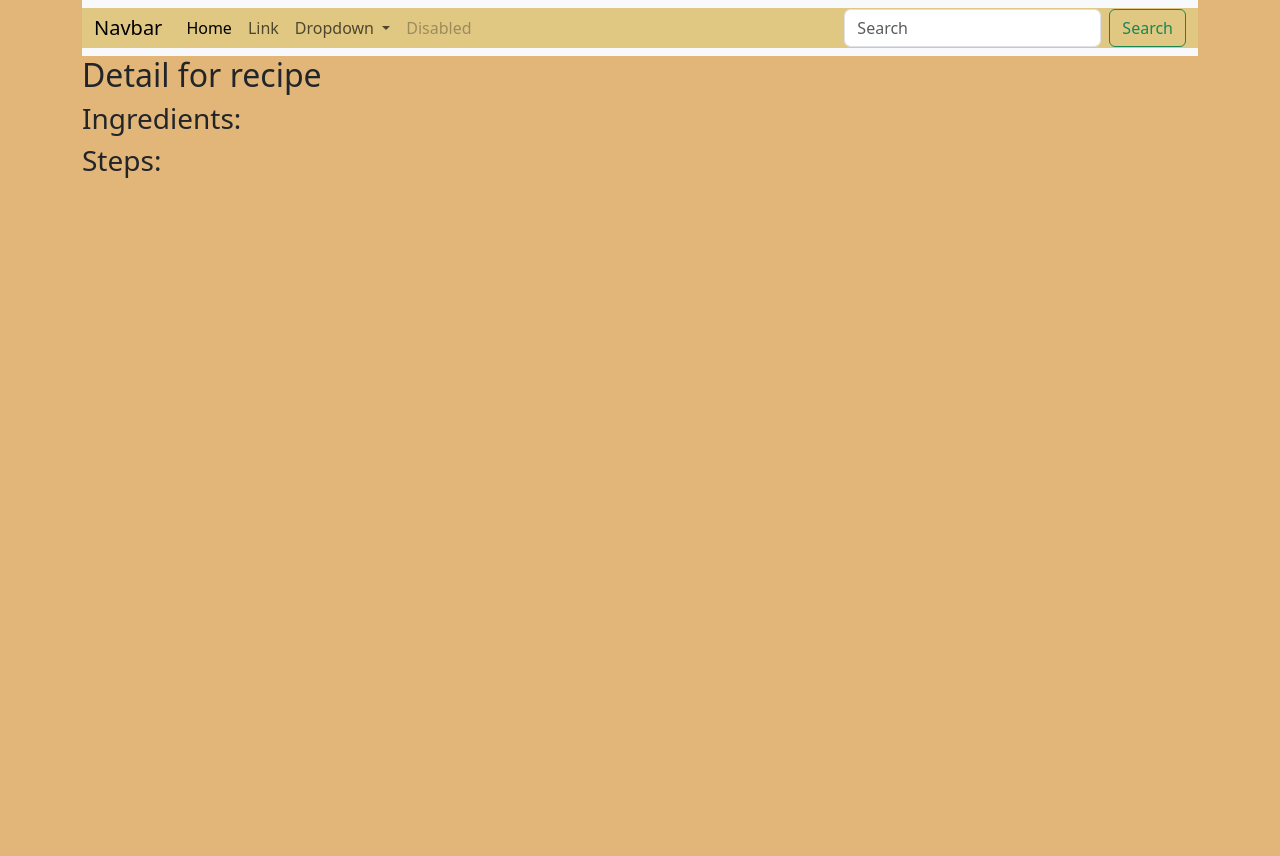
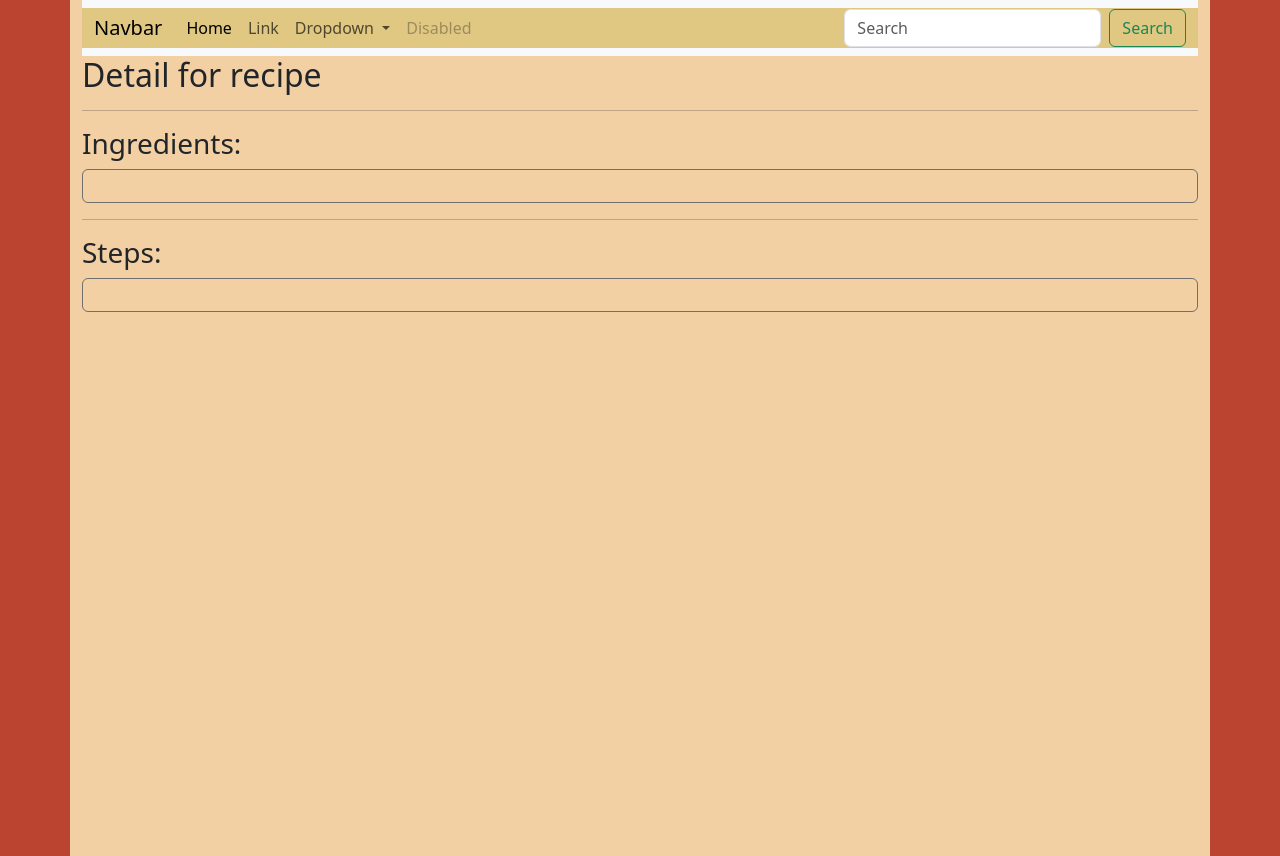
Before and after one commit to tflaten4184/CookingSite, a Django app: template recipes/templates/recipes/detail.html in a window 1280 px wide. Before the commit the page ends 178 px from the top, so only its background shows below. Run offline with Django 4.2, Linux system fonts and the light colour scheme; the template is opened without the code that fills it, so the values that code supplies are empty; some libraries are stand-ins or nearby versions.

Commit message:
styling on detail page

```diff
--- a/cookingsite/templates/base.html
+++ b/cookingsite/templates/base.html
@@ -9,7 +9,7 @@
     <link href="https://cdn.jsdelivr.net/npm/bootstrap@5.3.0-alpha3/dist/css/bootstrap.min.css" rel="stylesheet" integrity="sha384-KK94CHFLLe+nY2dmCWGMq91rCGa5gtU4mk92HdvYe+M/SXH301p5ILy+dN9+nJOZ" crossorigin="anonymous">
     <link href="{% static 'recipes/style.css' %}" rel="stylesheet" type="text/css">
 </head>
-<body>
+<body class="h-100">
 
   <div class="container">
     <nav class="navbar navbar-expand-lg bg-body-tertiary">
@@ -50,7 +50,7 @@
     </nav>
   </div>
 
-    <div class="container">
+    <div class="container h-100 d-inline-block-">
         {% block body %}
             DEFAULT BODY - This is the base template.
         {% endblock body %}
--- a/recipes/static/recipes/style.css
+++ b/recipes/static/recipes/style.css
@@ -1,7 +1,29 @@
+:root {
+    --persian-red: #bb4430ff;
+    --sunset: #f2d0a4ff;
+    --papaya-whip: #ffecccff;
+    --dim-gray: #707070ff;
+    --ultra-violet: #5b5f97ff;
+}
+
+html {
+    height: 100%;
+    width: 100%;
+}
+
 body {
-    background: rgb(226, 181, 121);
+    background: var(--persian-red);
+    min-height: 100%;
 }
 
 .navbar .container-fluid {
     background-color: rgb(224, 200, 131);
 }
+
+.container {
+    background: var(--sunset);
+}
+
+.border-primary {
+    border: 1px solid var(--dim-gray) !important;
+}
--- a/recipes/templates/recipes/detail.html
+++ b/recipes/templates/recipes/detail.html
@@ -4,8 +4,10 @@
 
 {% block body %}
     <h2>Detail for recipe {{recipe}}</h2>
+    <hr>
     <h3>Ingredients:</h3>
 
+    <ul class="border border-primary rounded p-3">
         {% for ingredient in recipe.ingredients.all %}
 
         <div class="form-check">
@@ -15,9 +17,10 @@
             </label>
         </div>
         {% endfor %}
-
+    </ul>
+    <hr>
     <h3>Steps:</h3>
-    <ol>
+    <ol class="border border-primary rounded py-3 px-4">
         {% for step in recipe.steps.all %}
             <li>{{ step.text }}</li>
         {% endfor %}
```
